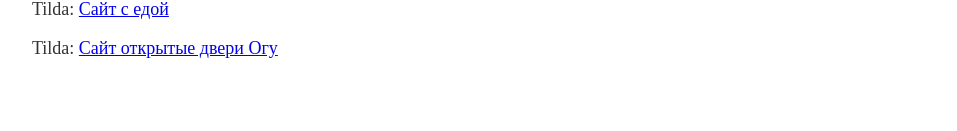
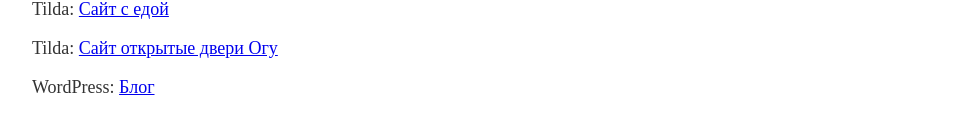
Before and after one commit to SonyaT228/SonyaT228.github.io, a plain HTML site: page index.html in a window 1280 px wide. Shown: the part 961-1092 px from the top of the page, without its empty margins (26-983 px from the left). Before the commit the page ends 1070 px from the top, so only its background shows below. Drawn offline with Linux system fonts and the light colour scheme.

Commit message:
index.html

```diff
--- a/index.html
+++ b/index.html
@@ -45,6 +45,7 @@
         <p>Github: <a href="https://sonyat228.github.io/mamon/">мамон</a></p>
         <p>Tilda: <a href=" http://tilda-sonya-t.tilda.ws">Сайт с едой</a></p>
  <p>Tilda: <a href="http://project13298191.tilda.ws">Сайт открытые двери Огу</a></p>
+        <p>WordPress: <a href="http://sonyatd7.beget.tech">Блог</a></p>
     </section>
 </body>
 
```
